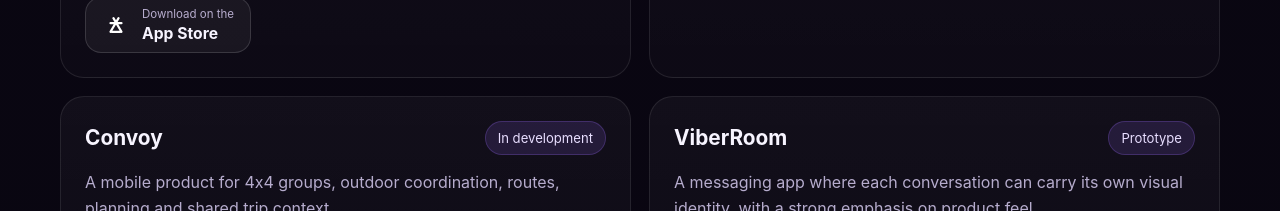
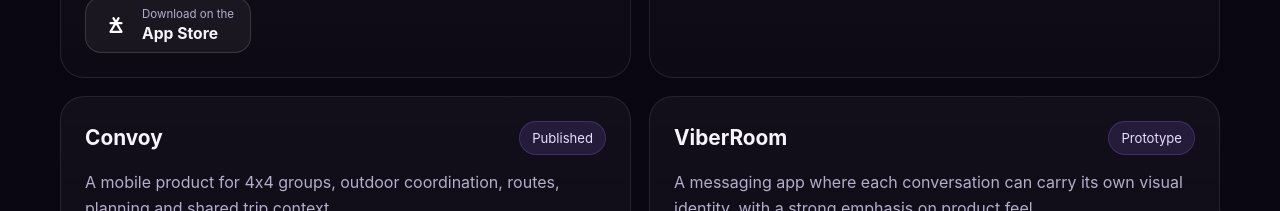
Before and after one commit to Frazko/Frazko.github.io, a plain HTML site: page index.html in a window 1280 px wide. Shown: the part 1520-1731 px from the top of the page. Drawn offline with Linux system fonts and the light colour scheme.

Commit message:
Update Convoy status to published

```diff
--- a/index.html
+++ b/index.html
@@ -542,7 +542,7 @@
             <article class="project">
               <div class="project-top">
                 <h3>Convoy</h3>
-                <span class="tag">In development</span>
+                <span class="tag">Published</span>
               </div>
               <p>
                 A mobile product for 4x4 groups, outdoor coordination, routes, planning and shared
```
